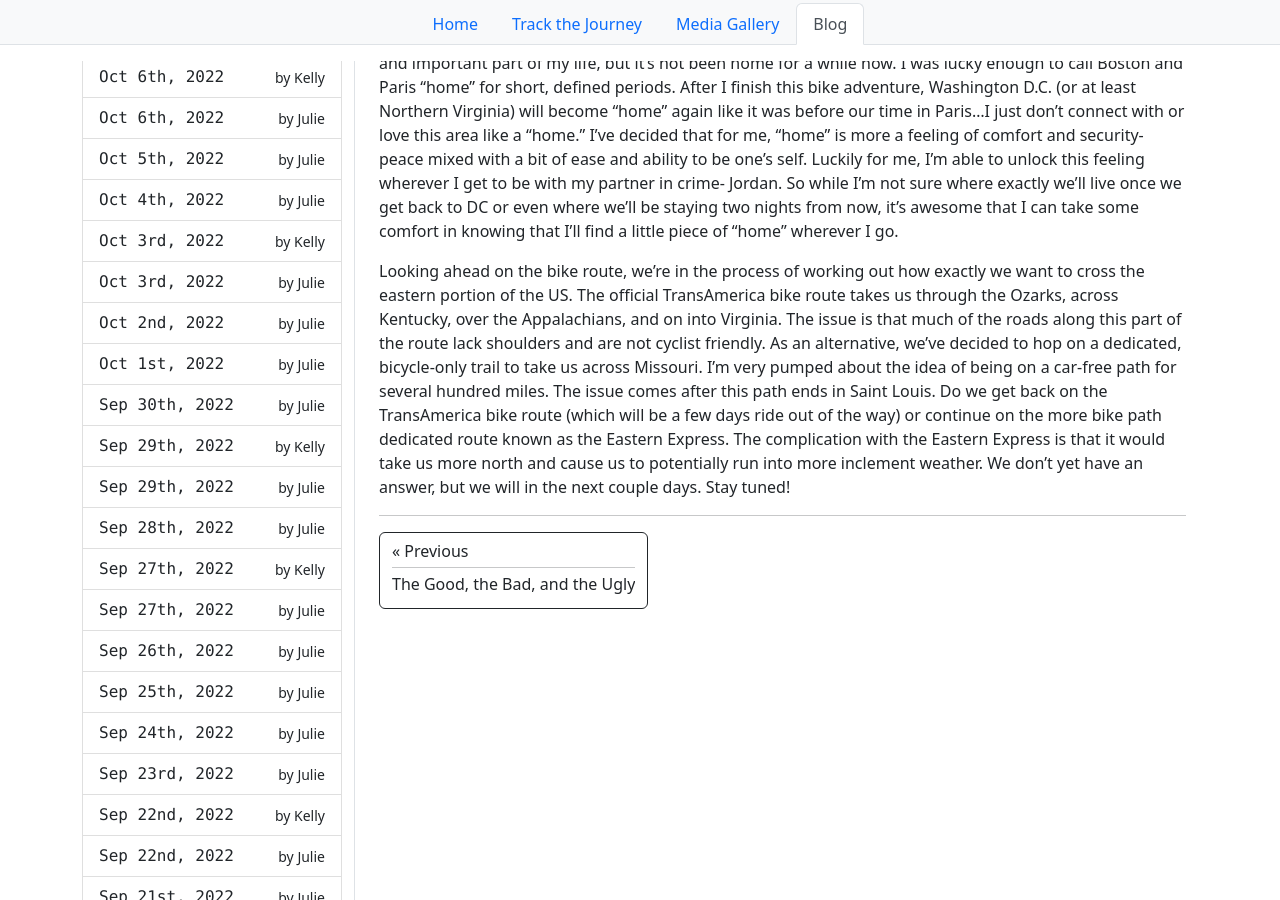
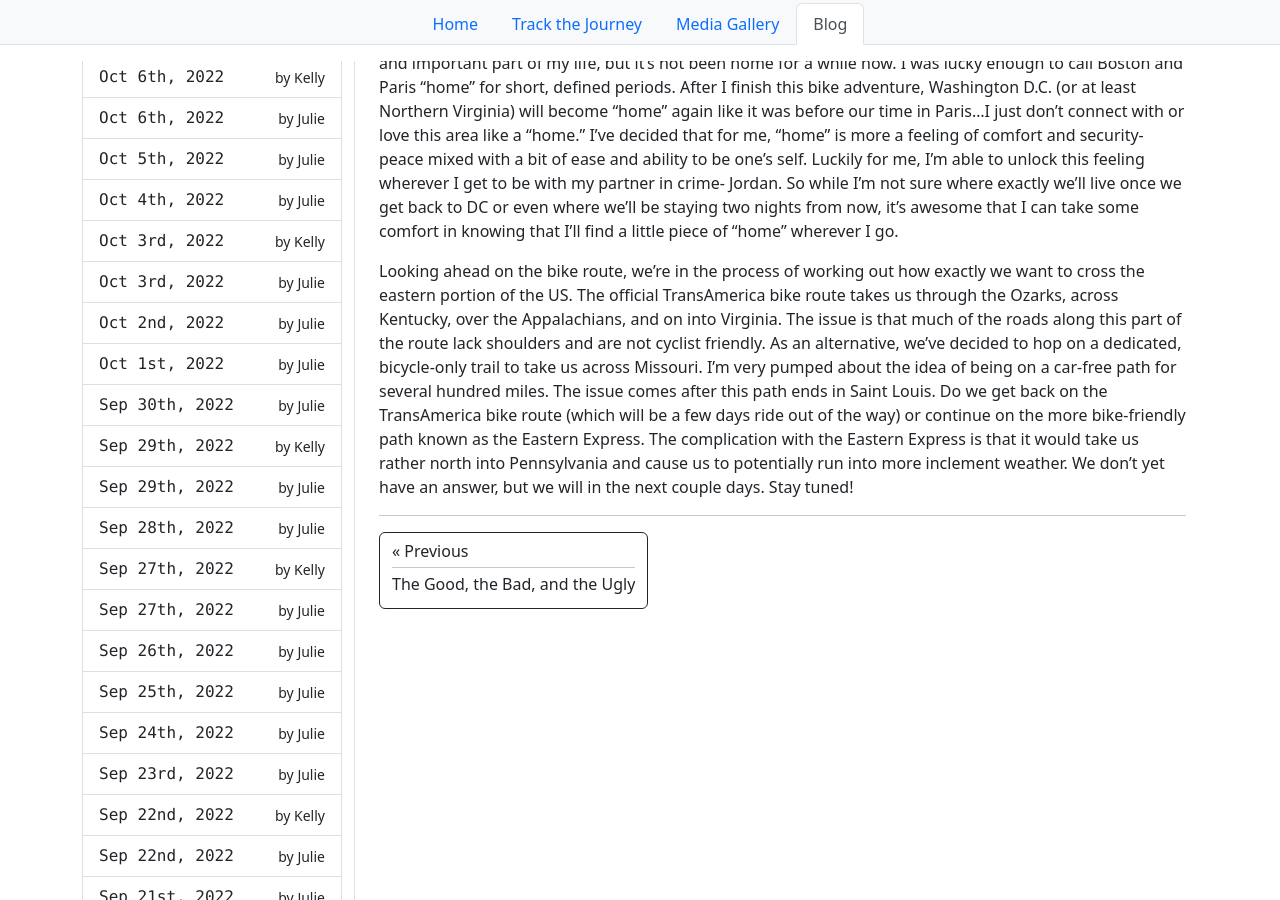
Before and after one commit to mdeanjones/bike-across-america, a Jekyll site: the page built from site/blog/kelly/_posts/2022-10-11-There’s-No-Place-Like-Home.md, in a window 1280 px wide and 900 px high, scrolled down 404 px. Built offline with Jekyll 4.4.1, drawn with Linux system fonts in a browser that asks for light colours.

Commit message:
Update 2022-10-11-There’s-No-Place-Like-Home.md
Fixed typo

```diff
--- a/site/blog/kelly/_posts/2022-10-11-There’s-No-Place-Like-Home.md
+++ b/site/blog/kelly/_posts/2022-10-11-There’s-No-Place-Like-Home.md
@@ -4,4 +4,4 @@ Throughout this windy day, I couldn't help but be in the mind of tornados and th
 
 Clearly, the place I was born, raised, and attended college (Knoxville, Tennessee) will forever be a central and important part of my life, but it's not been home for a while now.  I was lucky enough to call Boston and Paris "home" for short, defined periods.  After I finish this bike adventure, Washington D.C. (or at least Northern Virginia) will become "home" again like it was before our time in Paris...I just don't connect with or love this area like a "home."  I've decided that for me, "home" is more a feeling of comfort and security- peace mixed with a bit of ease and ability to be one's self.  Luckily for me, I'm able to unlock this feeling wherever I get to be with my partner in crime- Jordan.  So while I'm not sure where exactly we'll live once we get back to DC or even where we'll be staying two nights from now, it's awesome that I can take some comfort in knowing that I'll find a little piece of "home" wherever I go.
 
-Looking ahead on the bike route, we're in the process of working out how exactly we want to cross the eastern portion of the US.  The official TransAmerica bike route takes us through the Ozarks, across Kentucky, over the Appalachians, and on into Virginia.  The issue is that much of the roads along this part of the route lack shoulders and are not cyclist friendly.  As an alternative, we've decided to hop on a dedicated, bicycle-only trail to take us across Missouri.  I'm very pumped about the idea of being on a car-free path for several hundred miles.  The issue comes after this path ends in Saint Louis.  Do we get back on the TransAmerica bike route (which will be a few days ride out of the way) or continue on the more bike path dedicated route known as the Eastern Express.  The complication with the Eastern Express is that it would take us more north and cause us to potentially run into more inclement weather.  We don't yet have an answer, but we will in the next couple days.  Stay tuned!
+Looking ahead on the bike route, we're in the process of working out how exactly we want to cross the eastern portion of the US.  The official TransAmerica bike route takes us through the Ozarks, across Kentucky, over the Appalachians, and on into Virginia.  The issue is that much of the roads along this part of the route lack shoulders and are not cyclist friendly.  As an alternative, we've decided to hop on a dedicated, bicycle-only trail to take us across Missouri.  I'm very pumped about the idea of being on a car-free path for several hundred miles.  The issue comes after this path ends in Saint Louis.  Do we get back on the TransAmerica bike route (which will be a few days ride out of the way) or continue on the more bike-friendly path known as the Eastern Express.  The complication with the Eastern Express is that it would take us rather north into Pennsylvania and cause us to potentially run into more inclement weather.  We don't yet have an answer, but we will in the next couple days.  Stay tuned!
```
